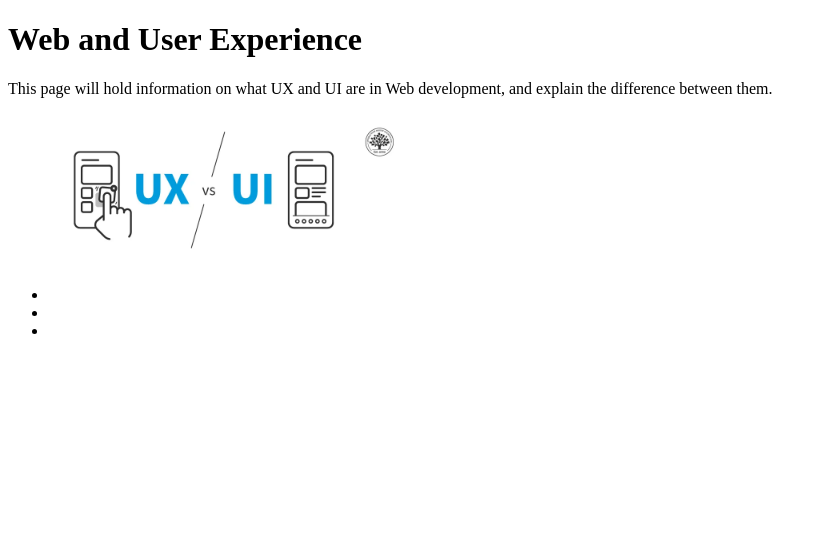
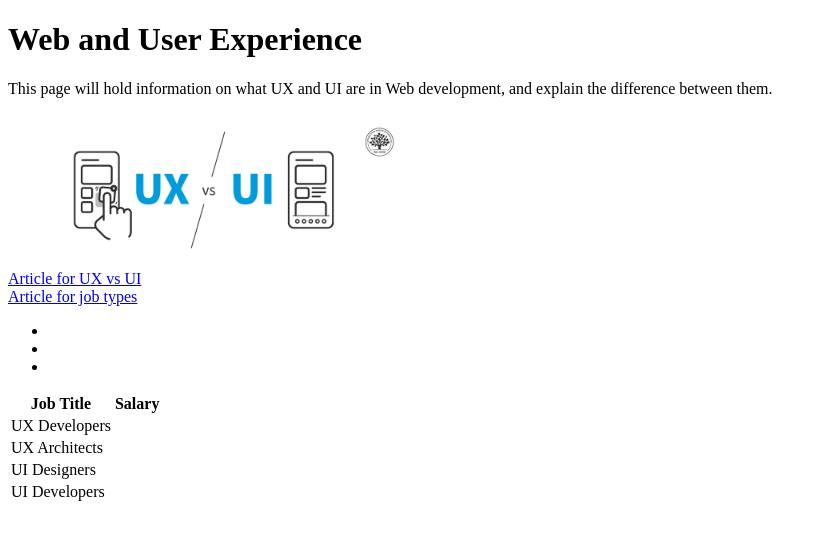
Before and after one commit to CrackedLumberJack/1st_Assignment, a plain HTML site: page index.html in a window 1280 px wide. Shown: the whole page, without its empty margins (0-827 px from the left). Drawn offline with Linux system fonts and the light colour scheme.

Commit message:
Test Three

```diff
--- a/index.html
+++ b/index.html
@@ -9,7 +9,9 @@
     <header>
         <h1>Web and User Experience</h1>
         <p>This page will hold information on what UX and UI are in Web development, and explain the difference between them.</p>
-        <img width="400" src="/images/UX_vs_UI_Intro.webp" alt="Ux vs UI Intro">
+        <img width="400" src="/images/UX_vs_UI_Intro.webp" alt="Ux vs UI Intro"><br>
+        <a href="https://www.coursera.org/articles/ui-vs-ux-design" target="blank">Article for UX vs UI</a><br>
+        <a href="https://artisantalent.com/types-of-ux-jobs/" target="blank">Article for job types</a>
     </header>
     <main>
 
@@ -20,6 +22,31 @@
                 <li></li>
             </ul>
         </section>
+
+        <div>
+            <table id = "infoJob">
+                <tr>
+                    <th>Job Title</th>
+                    <th>Salary</th>
+                </tr>
+                <tr>
+                    <td>UX Developers</td>
+                    <td></td>
+                </tr>
+                <tr>
+                    <td>UX Architects</td>
+                    <td></td>
+                </tr>
+                <tr>
+                    <td>UI Designers</td>
+                    <td></td>
+                </tr>
+                <tr>
+                    <td>UI Developers</td>
+                    <td></td>
+                </tr>
+            </table>
+        </div>
     </main>
     <footer>
 
```
